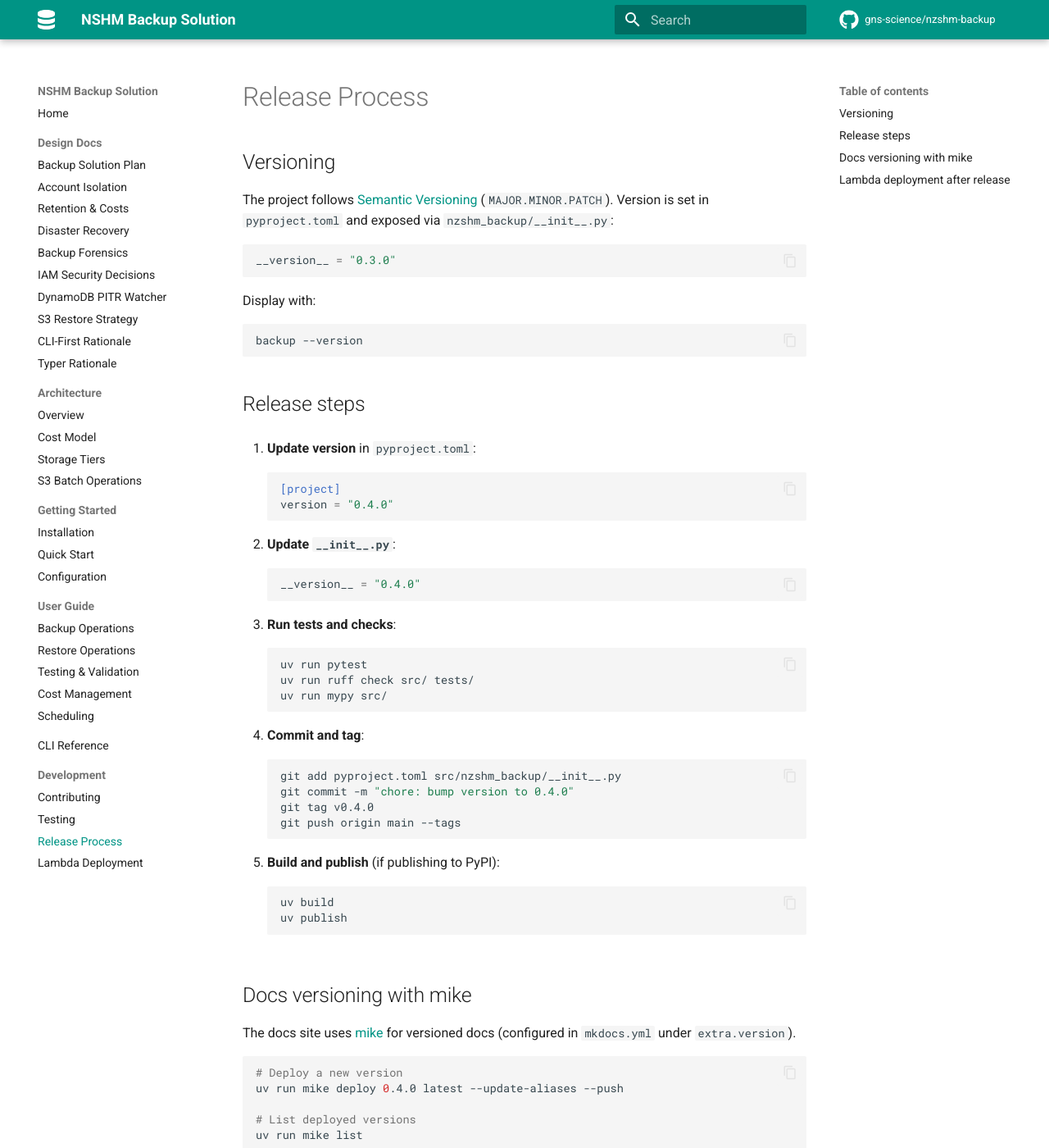
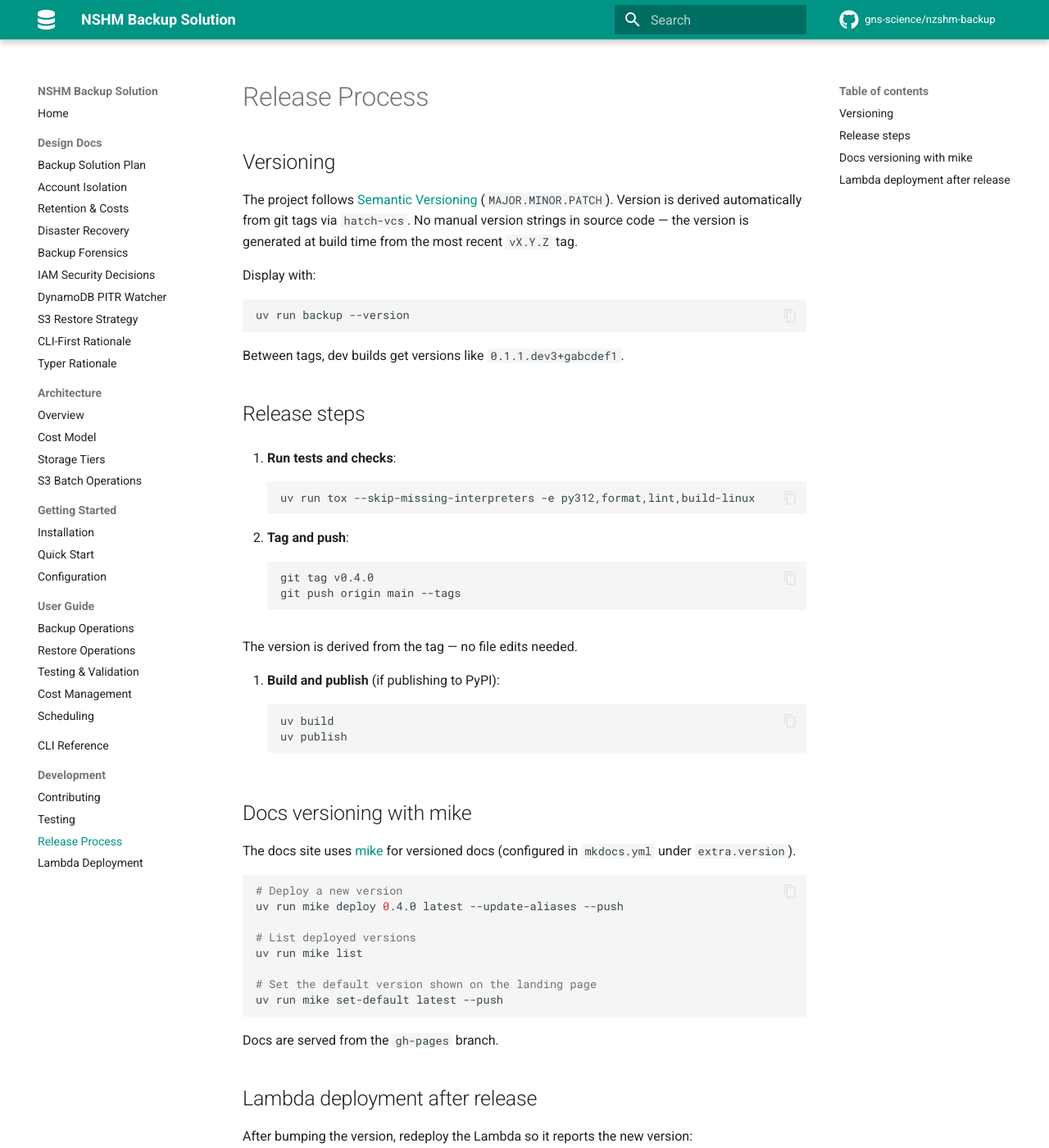
Before and after one commit to GNS-Science/aws-snapshot, an MkDocs documentation site: the page built from docs/development/release.md, in a window 1280 px wide and 1400 px high. Shown: the whole window at 82% size. Built offline with MkDocs 1.6.1 and Material for MkDocs 9.7.7, drawn with Linux system fonts in a browser that asks for light colours; comment, search, counter and statistics services are not loaded; the version menu is left out.

Commit message:
build: switch to hatch-vcs dynamic versioning

````diff
--- a/docs/development/release.md
+++ b/docs/development/release.md
@@ -3,47 +3,34 @@
 ## Versioning
 
 The project follows [Semantic Versioning](https://semver.org/) (`MAJOR.MINOR.PATCH`).
-Version is set in `pyproject.toml` and exposed via `nzshm_backup/__init__.py`:
-
-```python
-__version__ = "0.3.0"
-```
+Version is derived automatically from git tags via `hatch-vcs`. No manual version
+strings in source code — the version is generated at build time from the most
+recent `vX.Y.Z` tag.
 
 Display with:
 
 ```bash
-backup --version
+uv run backup --version
 ```
+
+Between tags, dev builds get versions like `0.1.1.dev3+gabcdef1`.
 
 ## Release steps
 
-1. **Update version** in `pyproject.toml`:
-   ```toml
-   [project]
-   version = "0.4.0"
+1. **Run tests and checks**:
+   ```bash
+   uv run tox --skip-missing-interpreters -e py312,format,lint,build-linux
    ```
 
-2. **Update `__init__.py`**:
-   ```python
-   __version__ = "0.4.0"
-   ```
-
-3. **Run tests and checks**:
+2. **Tag and push**:
    ```bash
-   uv run pytest
-   uv run ruff check src/ tests/
-   uv run mypy src/
-   ```
-
-4. **Commit and tag**:
-   ```bash
-   git add pyproject.toml src/nzshm_backup/__init__.py
-   git commit -m "chore: bump version to 0.4.0"
    git tag v0.4.0
    git push origin main --tags
    ```
 
-5. **Build and publish** (if publishing to PyPI):
+   The version is derived from the tag — no file edits needed.
+
+3. **Build and publish** (if publishing to PyPI):
    ```bash
    uv build
    uv publish
--- a/src/nzshm_backup/__init__.py
+++ b/src/nzshm_backup/__init__.py
@@ -1,3 +1,3 @@
 """NSHM Backup Solution."""
 
-__version__ = "0.1.0"
+from nzshm_backup._version import __version__  # noqa: F401
````
Also changed, not shown: pyproject.toml (+8 -2 lines), 2 other files.
